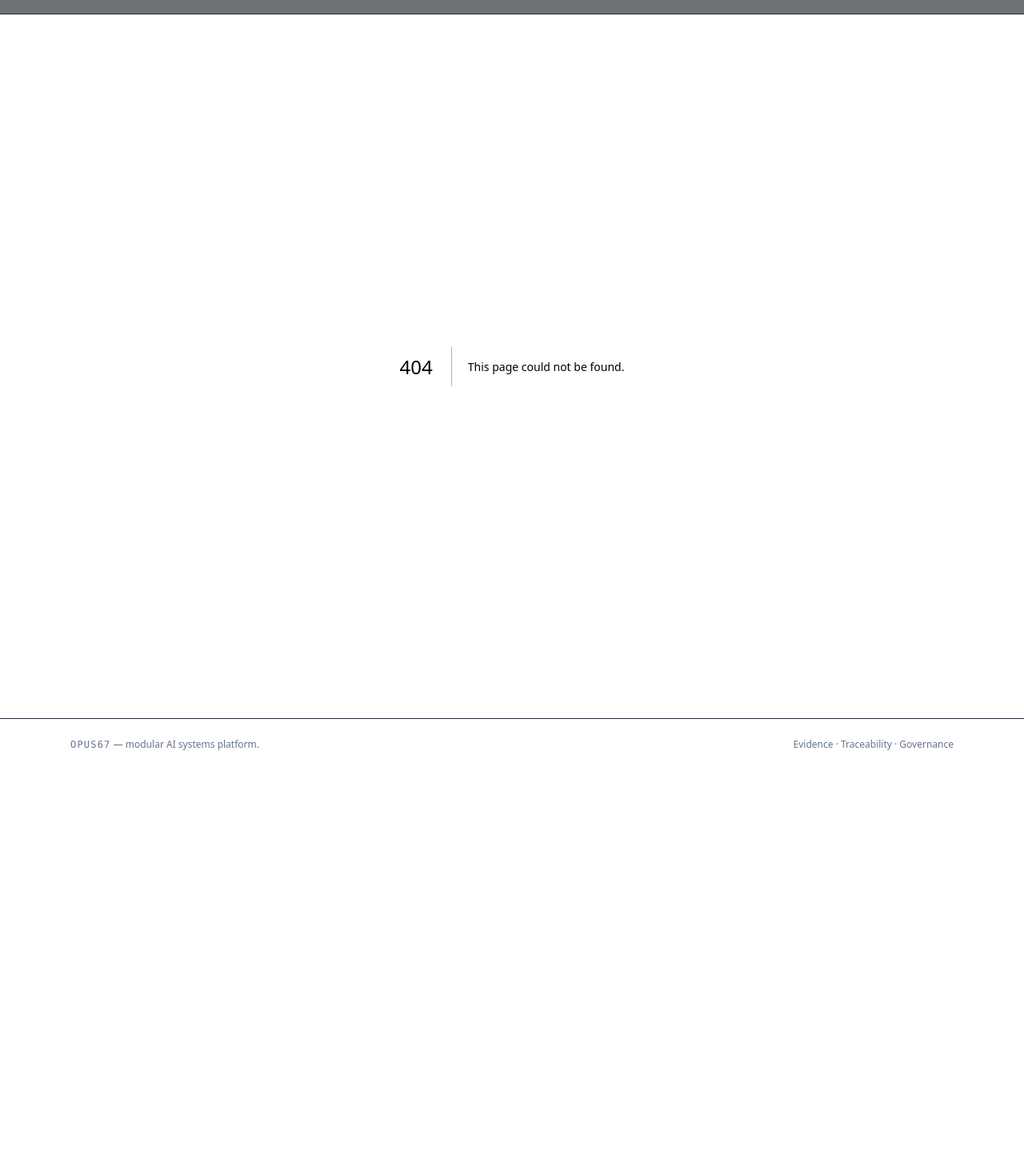
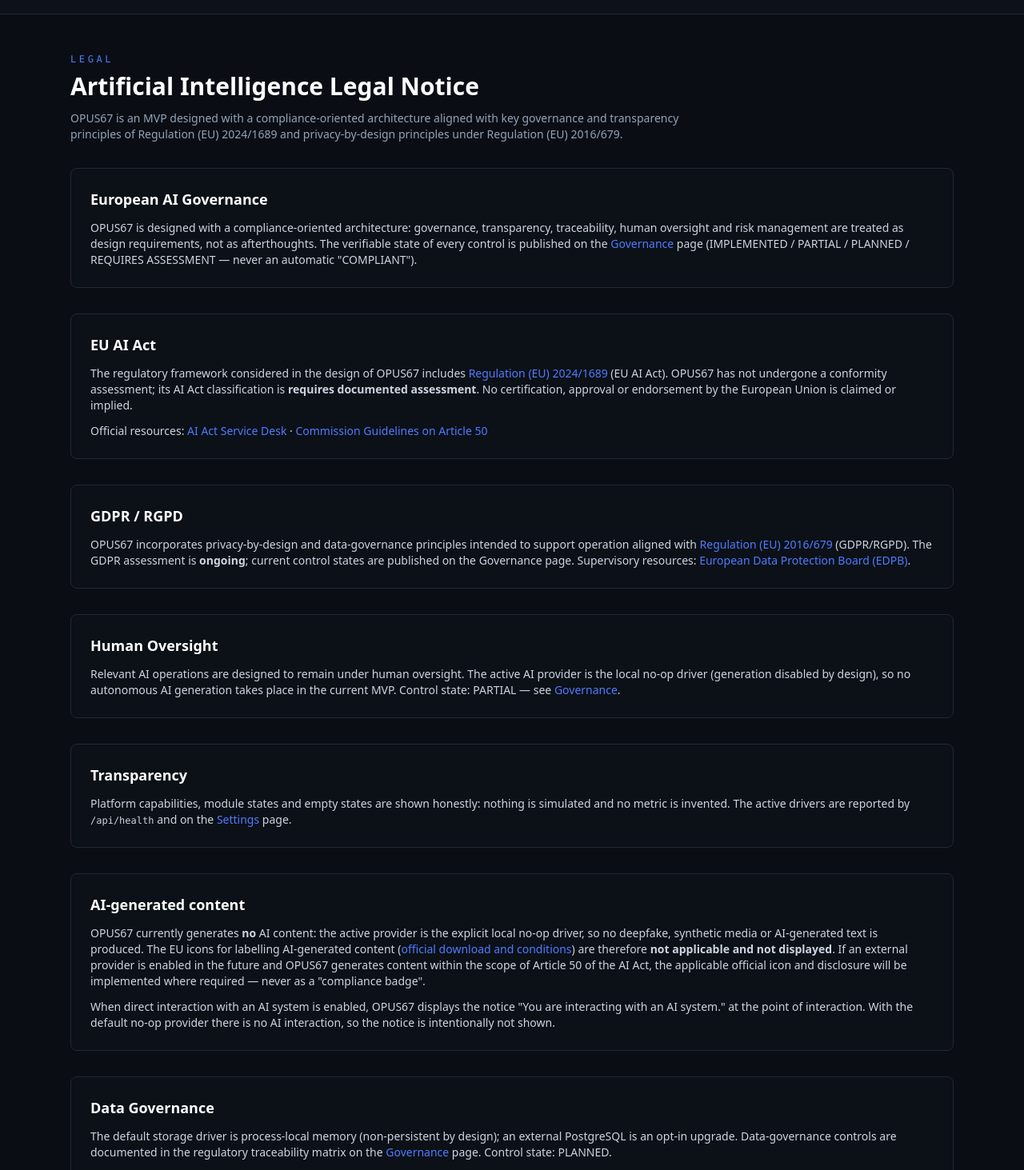
Before and after one commit to pergolessi9-star/OPUS67, a Next.js app: page /legal/ai in a window 1280 px wide. Before the commit this address had no page. Shown: the part 39-1502 px from the top of the page at 80% size. Before the commit the page ends 1002 px from the top, so only its background shows below. Built offline with nearby package versions, Linux system fonts and the light colour scheme.

Commit message:
feat: add Artificial Intelligence Legal Notice page (/legal/ai)

```diff
--- /dev/null
+++ b/app/legal/ai/page.tsx
@@ -0,0 +1,243 @@
+import type { Metadata } from "next";
+import Link from "next/link";
+import { PLATFORM } from "@/config/platform";
+import { REGULATORY_DISCLAIMER } from "@/config/governance";
+import {
+  AI_TRANSPARENCY_RESOURCES,
+  AUTHOR,
+  EU_EMBLEM,
+  LEGAL_FRAMEWORK_STATEMENT,
+  REGULATIONS,
+} from "@/config/regulatory";
+
+export const metadata: Metadata = { title: "Artificial Intelligence Legal Notice" };
+
+function Section({
+  id,
+  title,
+  children,
+}: {
+  id: string;
+  title: string;
+  children: React.ReactNode;
+}) {
+  return (
+    <section
+      aria-labelledby={id}
+      className="rounded-lg border border-ink-700 bg-ink-900/40 p-6"
+    >
+      <h2 id={id} className="text-lg font-semibold text-white">
+        {title}
+      </h2>
+      <div className="mt-3 space-y-3 text-sm text-slate-300">{children}</div>
+    </section>
+  );
+}
+
+function ExternalLink({ href, children }: { href: string; children: React.ReactNode }) {
+  return (
+    <a
+      href={href}
+      target="_blank"
+      rel="noopener noreferrer"
+      className="text-accent hover:underline"
+    >
+      {children}
+    </a>
+  );
+}
+
+export default function AiLegalNoticePage() {
+  return (
+    <div className="space-y-8">
+      <header className="pt-2">
+        <p className="font-mono text-xs uppercase tracking-[0.3em] text-accent">
+          Legal
+        </p>
+        <h1 className="mt-2 text-3xl font-semibold text-white">
+          Artificial Intelligence Legal Notice
+        </h1>
+        <p className="mt-3 max-w-3xl text-sm text-slate-400">
+          {LEGAL_FRAMEWORK_STATEMENT}
+        </p>
+      </header>
+
+      <Section id="european-ai-governance" title="European AI Governance">
+        <p>
+          OPUS67 is designed with a compliance-oriented architecture: governance,
+          transparency, traceability, human oversight and risk management are
+          treated as design requirements, not as afterthoughts. The verifiable
+          state of every control is published on the{" "}
+          <Link href="/governance" className="text-accent hover:underline">
+            Governance
+          </Link>{" "}
+          page (IMPLEMENTED / PARTIAL / PLANNED / REQUIRES ASSESSMENT — never an
+          automatic &quot;COMPLIANT&quot;).
+        </p>
+      </Section>
+
+      <Section id="eu-ai-act" title="EU AI Act">
+        <p>
+          The regulatory framework considered in the design of OPUS67 includes{" "}
+          <ExternalLink href={REGULATIONS.aiAct.url}>
+            {REGULATIONS.aiAct.citation}
+          </ExternalLink>{" "}
+          (EU AI Act). OPUS67 has not undergone a conformity assessment; its AI
+          Act classification is <strong>requires documented assessment</strong>.
+          No certification, approval or endorsement by the European Union is
+          claimed or implied.
+        </p>
+        <p>
+          Official resources:{" "}
+          <ExternalLink href={AI_TRANSPARENCY_RESOURCES.aiActServiceDesk.url}>
+            AI Act Service Desk
+          </ExternalLink>
+          {" · "}
+          <ExternalLink href={AI_TRANSPARENCY_RESOURCES.article50Guidelines.url}>
+            Commission Guidelines on Article 50
+          </ExternalLink>
+        </p>
+      </Section>
+
+      <Section id="gdpr-rgpd" title="GDPR / RGPD">
+        <p>
+          OPUS67 incorporates privacy-by-design and data-governance principles
+          intended to support operation aligned with{" "}
+          <ExternalLink href={REGULATIONS.gdpr.url}>
+            {REGULATIONS.gdpr.citation}
+          </ExternalLink>{" "}
+          (GDPR/RGPD). The GDPR assessment is <strong>ongoing</strong>; current
+          control states are published on the Governance page. Supervisory
+          resources:{" "}
+          <ExternalLink href={AI_TRANSPARENCY_RESOURCES.edpb.url}>
+            European Data Protection Board (EDPB)
+          </ExternalLink>
+          .
+        </p>
+      </Section>
+
+      <Section id="human-oversight" title="Human Oversight">
+        <p>
+          Relevant AI operations are designed to remain under human oversight.
+          The active AI provider is the local no-op driver (generation disabled
+          by design), so no autonomous AI generation takes place in the current
+          MVP. Control state: PARTIAL — see{" "}
+          <Link href="/governance#human-oversight" className="text-accent hover:underline">
+            Governance
+          </Link>
+          .
+        </p>
+      </Section>
+
+      <Section id="transparency" title="Transparency">
+        <p>
+          Platform capabilities, module states and empty states are shown
+          honestly: nothing is simulated and no metric is invented. The active
+          drivers are reported by <code className="font-mono text-xs">/api/health</code>{" "}
+          and on the{" "}
+          <Link href="/settings" className="text-accent hover:underline">
+            Settings
+          </Link>{" "}
+          page.
+        </p>
+      </Section>
+
+      <Section id="ai-generated-content" title="AI-generated content">
+        <p>
+          OPUS67 currently generates <strong>no</strong> AI content: the active
+          provider is the explicit local no-op driver, so no deepfake,
+          synthetic media or AI-generated text is produced. The EU icons for
+          labelling AI-generated content (
+          <ExternalLink href={AI_TRANSPARENCY_RESOURCES.euIcons.url}>
+            official download and conditions
+          </ExternalLink>
+          ) are therefore <strong>not applicable and not displayed</strong>. If
+          an external provider is enabled in the future and OPUS67 generates
+          content within the scope of Article 50 of the AI Act, the applicable
+          official icon and disclosure will be implemented where required —
+          never as a &quot;compliance badge&quot;.
+        </p>
+        <p>
+          When direct interaction with an AI system is enabled, OPUS67 displays
+          the notice &quot;You are interacting with an AI system.&quot; at the
+          point of interaction. With the default no-op provider there is no AI
+          interaction, so the notice is intentionally not shown.
+        </p>
+      </Section>
+
+      <Section id="data-governance" title="Data Governance">
+        <p>
+          The default storage driver is process-local memory (non-persistent by
+          design); an external PostgreSQL is an opt-in upgrade. Data-governance
+          controls are documented in the regulatory traceability matrix on the{" "}
+          <Link href="/governance#data-governance" className="text-accent hover:underline">
+            Governance
+          </Link>{" "}
+          page. Control state: PLANNED.
+        </p>
+      </Section>
+
+      <Section id="risk-management" title="Risk Management">
+        <p>
+          Security and risk practices are documented in the repository
+          (SECURITY.md, OPERATIONS.md): strict input validation, sanitised
+          errors, no secrets in logs, security headers and dependency auditing.
+          Control state: PARTIAL — a documented risk-management system under
+          Article 9 of the AI Act has not been established.
+        </p>
+      </Section>
+
+      <Section id="evidence" title="Evidence">
+        <p>
+          OPUS67 includes an Evidence module with SHA-256 fingerprinting so
+          that artefacts can be registered and verified. Control state:
+          IMPLEMENTED — see{" "}
+          <Link href="/governance#evidence" className="text-accent hover:underline">
+            Governance
+          </Link>
+          .
+        </p>
+      </Section>
+
+      <Section id="auditability" title="Auditability">
+        <p>
+          Structured JSON logs with request identifiers and secret redaction
+          provide the basis for audit events. Long-term retention and
+          independent audit procedures are not yet implemented. Control state:
+          PARTIAL.
+        </p>
+      </Section>
+
+      <Section id="mvp-status" title="MVP Status">
+        <p>
+          {PLATFORM.name} {PLATFORM.version} — {PLATFORM.stage} (
+          {PLATFORM.stageLabel}). {PLATFORM.stageNote}
+        </p>
+      </Section>
+
+      <Section id="regulatory-disclaimer" title="Regulatory Disclaimer">
+        <p>{REGULATORY_DISCLAIMER}</p>
+        <p>
+          The EU emblem shown on the home page is the official reproduction
+          published at{" "}
+          <ExternalLink href={EU_EMBLEM.sourcePage}>
+            european-union.europa.eu
+          </ExternalLink>
+          , used under the{" "}
+          <ExternalLink href={EU_EMBLEM.usageConditions}>
+            conditions for third-party use of the EU emblem
+          </ExternalLink>{" "}
+          (administrative agreement published in OJ 2012/C 271/04). Its display
+          implies no connection with, or support, sponsorship, approval or
+          consent by, any institution of the European Union.
+        </p>
+      </Section>
+
+      <footer className="border-t border-ink-700 pt-6 text-xs text-slate-500">
+        <p>
+          {AUTHOR.heading}: {AUTHOR.name}
+        </p>
+      </footer>
+    </div>
+  );
+}
```
